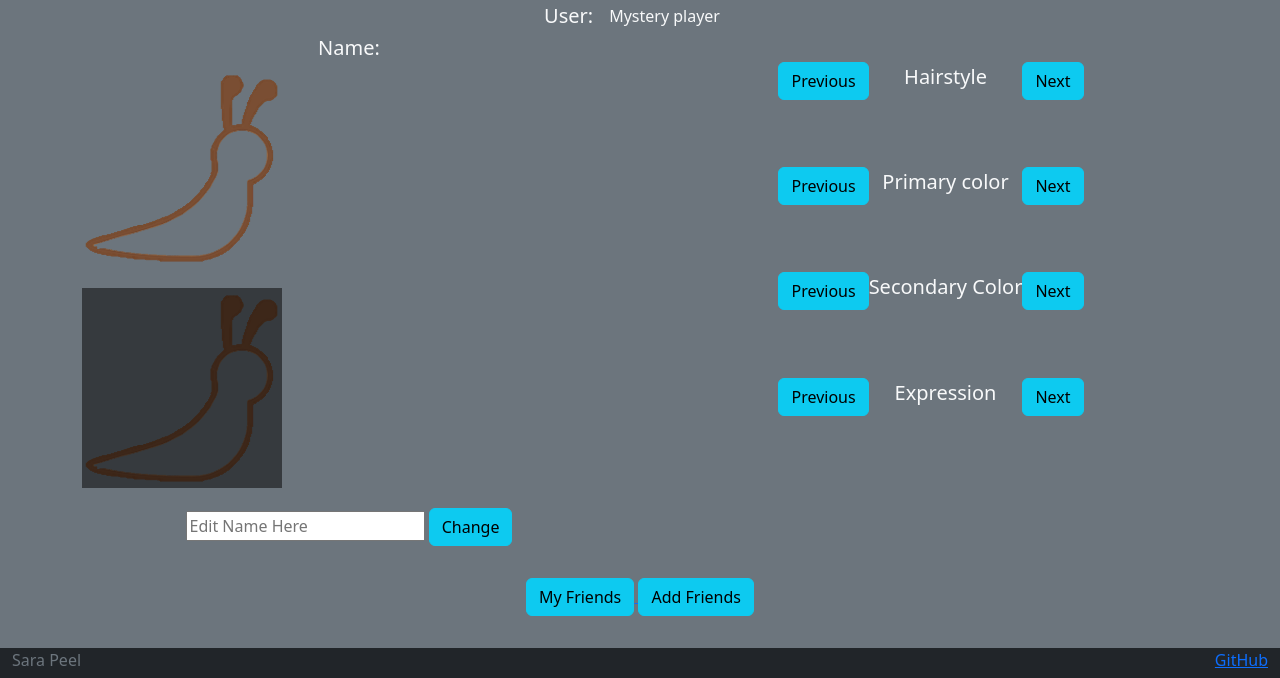
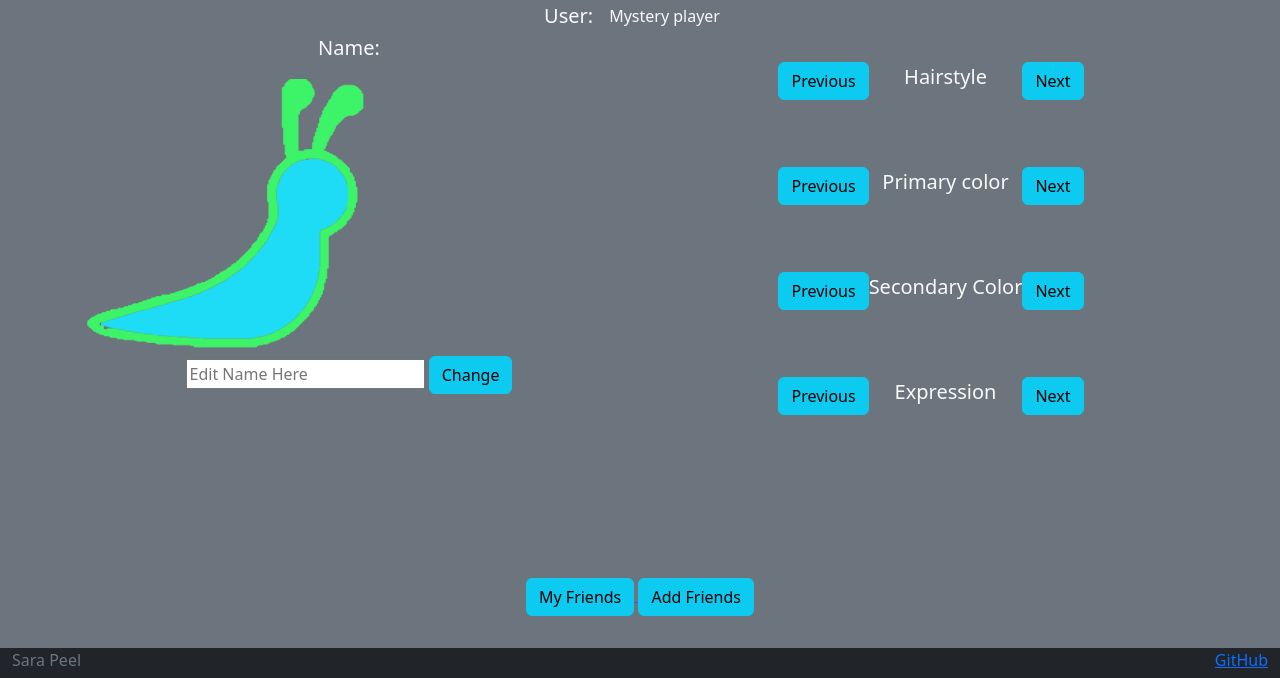
Before and after one commit to speel107/startup, a plain HTML site: page profile.html in a window 1280 px wide. Shown: the part 122-800 px from the top of the page. Drawn offline with nearby package versions, Linux system fonts and the light colour scheme.

Commit message:
Pictures and coloring adjusted

```diff
--- a/main.css
+++ b/main.css
@@ -3,10 +3,28 @@
   grid-gap: 1em;
 }
 
-.slug-profile {
+.img-container {
+  position: relative;
   height: 18rem;
   width: 18rem;
+}
+
+.slug-profile {
+  position: absolute;
+  left: 0;
+  top: 0;
   border-radius: 5%;
+  object-fit: cover;
+  width: 100%;
+  height: 100%;
+}
+
+#inside {
+  filter: brightness(0) saturate(100%) invert(92%) sepia(23%) saturate(7148%) hue-rotate(147deg) brightness(93%) contrast(108%);
+}
+
+#outline {
+  filter: brightness(0) saturate(100%) invert(80%) sepia(18%) saturate(1715%) hue-rotate(73deg) brightness(98%) contrast(95%);
 }
 
 .container {
--- a/profile.html
+++ b/profile.html
@@ -47,12 +47,9 @@
             <h5>Name:</h5>
             <span class="slug-name"></span>
           </div>
-          <div>
-            <div class="image"></div>
-            <div class="image">
-              <div class="overlay"></div>
-            </div>
-          <!-- <img class="slug-profile" alt="my slug" src="./images/slug-no-back.png" /> -->
+          <div class="img-container">
+            <img class="slug-profile" id="inside" alt="my inside slug" src="./images/slug-inside-white.png" />
+            <img class="slug-profile" id="outline" alt="my outline slug" src="./images/slug-outline-white.png" />
           </div>
           <form method="get">
             <input type="text" id="slug" placeholder="Edit Name Here" />
```
Also changed, not shown: images/slug-inside-white.png (added), images/slug-outline-white.png (added).
